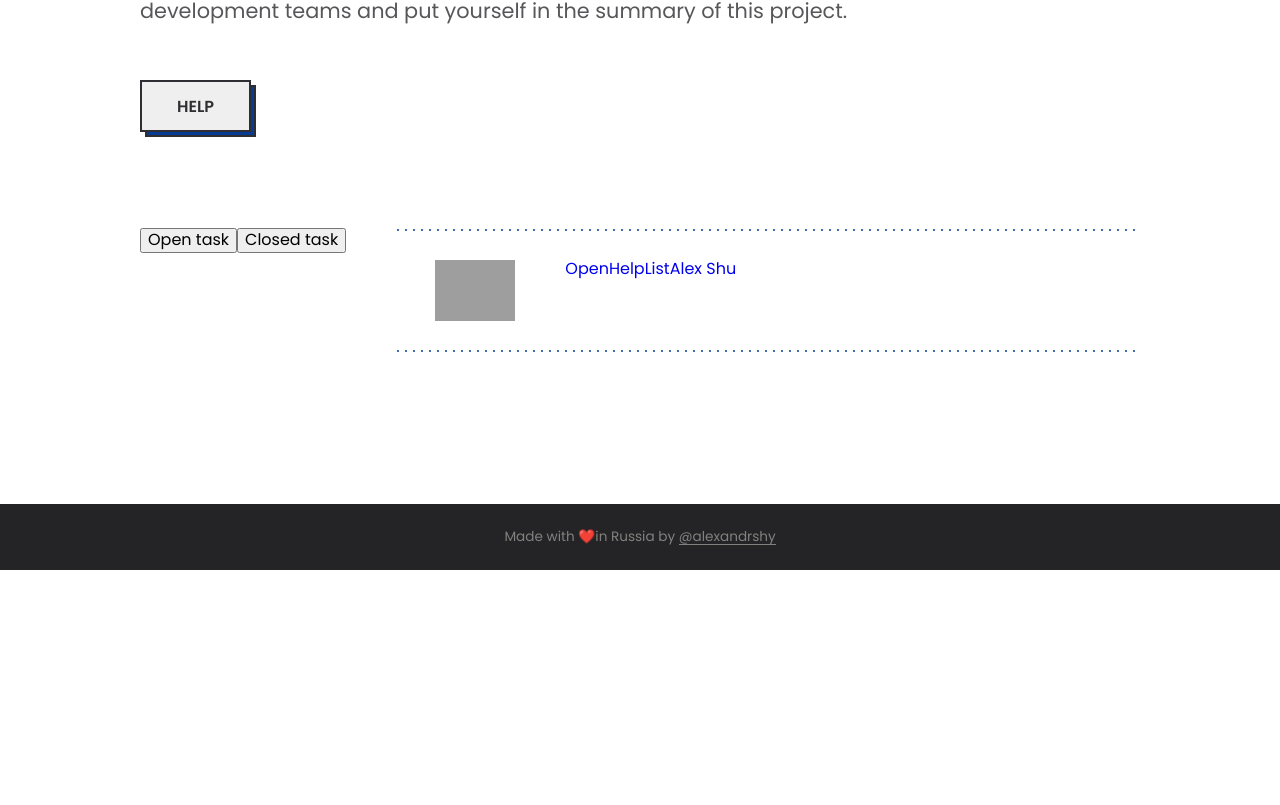
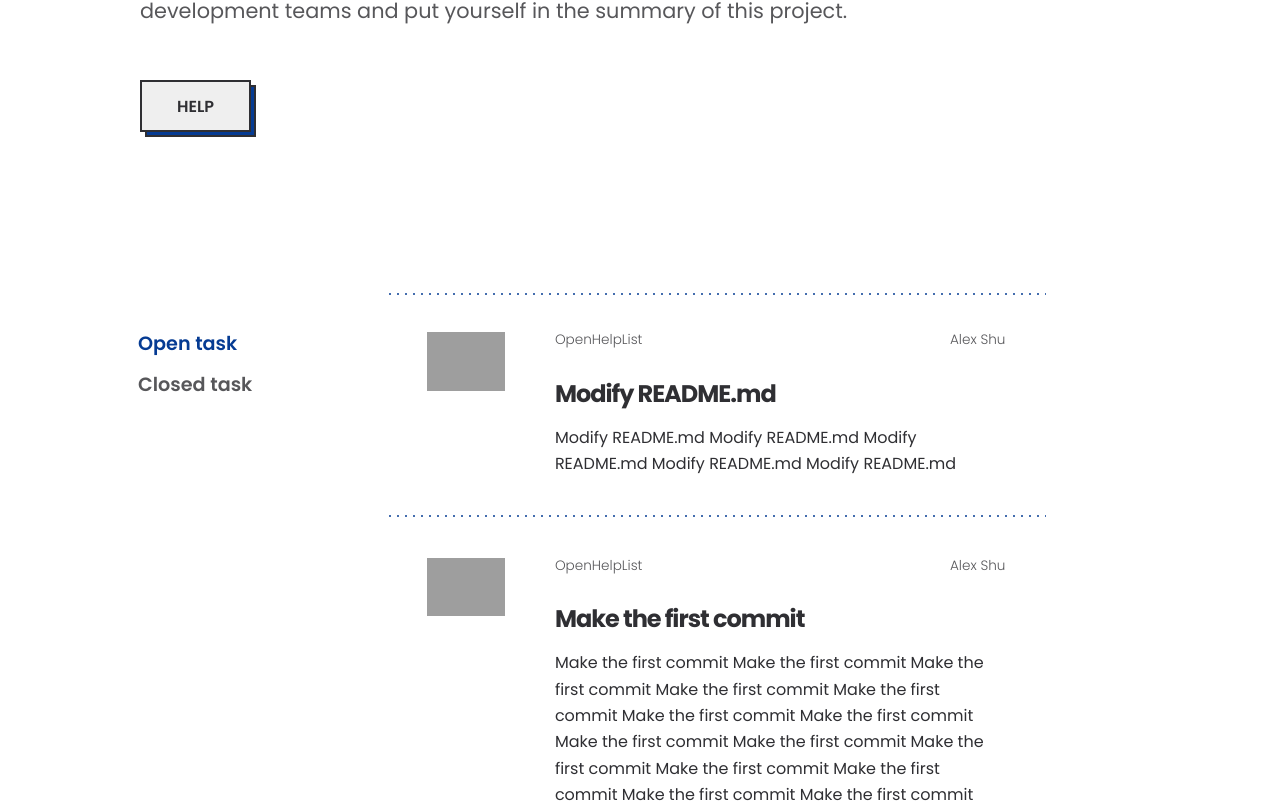
Before and after one commit to Alexandrshy/OpenHelpList, a Vue app: page /#/ in a window 1280 px wide. Shown: the part 495-1300 px from the top of the page. Before the commit the page ends 1065 px from the top, so only its background shows below. Built offline with nearby package versions, Linux system fonts and the light colour scheme; grey boxes are pictures that could not be loaded.

Commit message:
Fixed layout

```diff
--- a/src/components/Home.vue
+++ b/src/components/Home.vue
@@ -8,36 +8,39 @@
       >Want to grow as a developer and find great work? Do not wipe your pants - engage Open Source projects. So the easiest way to get into the best development teams and put yourself in the summary of this project.</p>
       <button class="button">Help</button>
       <div class="task">
-        <div class="task__wrapper">
-          <div class="row">
-            <div class="col-sm-3">
-              <div class="task__switch">
-                <button>Open task</button>
-                <button>Closed task</button>
-              </div>
-            </div>
-            <div class="col-sm-9">
+        <div class="task__wrapper row">
+          <ul class="task__switch-list">
+            <li class="task__switch-item">
+              <button class="task__switch-button is-active">Open task</button>
+            </li>
+            <li class="task__switch-item">
+              <button class="task__switch-button">Closed task</button>
+            </li>
+          </ul>
           <ul class="task__list">
             <li class="task__item" v-for="task in tasks" :key="task.id">
               <div class="task__logo-part">
-                    <img
-                      class="task__logo"
-                      :src="`${task.projectLogo}`"
-                      :alt="`${task.project} logo`"
-                    >
+                <img class="task__logo" :src="`${task.projectLogo}`" :alt="`${task.project} logo`">
               </div>
               <div class="task__desc-part">
                 <div class="task__item-header">
-                      <a class="task__project-title" href="`${task.projectLink}`">{{task.project}}</a>
-                      <a class="task__author" href="`${task.authorLink}`">{{task.author}}</a>
+                  <a
+                    class="task__header-link task__project-title"
+                    href="`${task.projectLink}`"
+                  >{{task.project}}</a>
+                  <a
+                    class="task__header-link task__author"
+                    href="`${task.authorLink}`"
+                  >{{task.author}}</a>
                 </div>
-                    <div class="task__item-main"></div>
+                <div class="task__item-main">
+                  <h3 class="task__title">{{task.title}}</h3>
+                  <p class="task__description">{{task.description}}</p>
+                </div>
                 <div class="task__item-footer"></div>
               </div>
             </li>
           </ul>
-            </div>
-          </div>
         </div>
       </div>
     </section>
@@ -63,6 +66,21 @@ export default {
           language: "JavaScript",
           level: "junior",
           completed: false
+        },
+        {
+          id: 2,
+          author: "Alex Shu",
+          authorLink: "https://github.com/Alexandrshy",
+          project: "OpenHelpList",
+          projectLink: "https://github.com/Alexandrshy/OpenHelpList",
+          projectLogo:
+            "https://user-images.githubusercontent.com/10379601/29446482-04f7036a-841f-11e7-9872-91d1fc2ea683.png",
+          title: "Make the first commit",
+          description:
+            "Make the first commit Make the first commit Make the first commit Make the first commit Make the first commit Make the first commit Make the first commit Make the first commit Make the first commit Make the first commit Make the first commit Make the first commit Make the first commit Make the first commit Make the first commit Make the first commit Make the first commit Make the first commit Make the first commit Make the first commit Make the first commit",
+          language: "JavaScript",
+          level: "junior",
+          completed: true
         }
       ]
     };
--- a/src/style/main/grid.css
+++ b/src/style/main/grid.css
@@ -19,24 +19,6 @@
   margin-left: -0.5rem;
 }
 
-.col-sm-3,
-.col-sm-9 {
-  flex: 0 0 auto;
-  padding-right: 0.5rem;
-  padding-left: 0.5rem;
-  box-sizing: border-box;
-}
-
-.col-sm-3 {
-  flex-basis: 25%;
-  max-width: 25%;
-}
-
-.col-sm-9 {
-  flex-basis: 75%;
-  max-width: 75%;
-}
-
 @media (max-width: 1980px) {
   .container {
     max-width: 1200px;
--- a/src/style/main/main.css
+++ b/src/style/main/main.css
@@ -16,6 +16,16 @@ a {
   text-decoration: none;
 }
 
+a,
+button {
+  transition: all 0.3s ease;
+}
+
+a:focus,
+button:focus {
+  outline: none;
+}
+
 p {
   margin: 0;
 }
@@ -31,10 +41,35 @@ h1,
   letter-spacing: -1px;
 }
 
+h2,
+.h2 {
+  position: relative;
+  margin: 0 0 2.2rem;
+  padding-bottom: 2rem;
+  font-size: 3.5rem;
+  font-weight: 700;
+  line-height: 1.25;
+  letter-spacing: -1px;
+}
+
+h3,
+.h3 {
+  position: relative;
+  margin: 0 0 1rem;
+  font-size: 1.5rem;
+  font-weight: 700;
+  line-height: 1.2;
+  letter-spacing: -1px;
+}
+
 h1:after,
 .h1:after,
 h1:before,
-.h1:before {
+.h1:before,
+h2:after,
+.h2:after,
+h2:before,
+.h2:before {
   content: "";
   position: absolute;
   bottom: 0;
--- a/src/style/task/index.css
+++ b/src/style/task/index.css
@@ -1,28 +1,78 @@
 .task {
-  padding: 6rem 0;
+  padding: 10rem 0;
+}
+
+.task__switch-list {
+  width: 25%;
+  min-width: 250px;
+  padding: 2.5rem 0;
+  margin: 0;
+  list-style-type: none;
+}
+
+.task__switch-button {
+  display: block;
+  margin-bottom: 1rem;
+  font-size: 1.2rem;
+  font-weight: 600;
+  background-color: transparent;
+  border: 0;
+  color: #57575a;
+  cursor: pointer;
+}
+
+.task__switch-button:last-child {
+  margin-bottom: 1rem;
+}
+
+.task__switch-button.is-active {
+  color: #053b93;
 }
 
 .task__list {
+  width: 65%;
   padding: 0;
   margin: 0;
   list-style-type: none;
   background-image: url("../../assets/dot.svg");
-  background-repeat: repeat-x, repeat-x;
+  background-repeat: repeat-x;
   background-position: 0 0;
 }
 
 .task__item {
   display: flex;
   flex-wrap: nowrap;
-  padding: 2rem 1rem;
+  padding: 2.5rem 1rem;
   background-image: url("../../assets/dot.svg");
-  background-repeat: repeat-x, repeat-x;
+  background-repeat: repeat-x;
   background-position: 0 100%;
 }
 
 .task__logo-part {
   width: 100px;
   padding: 0 25px;
+}
+
+.task__item-header {
+  display: flex;
+  justify-content: space-between;
+  margin-bottom: 2rem;
+}
+
+.task__header-link {
+  font-weight: 300;
+  font-size: 0.85rem;
+  color: #57575a;
+}
+
+.task__header-link:hover,
+.task__header-link:focus {
+  color: #053b93;
+}
+
+.task__description {
+  font-size: 1rem;
+  line-height: 1.65;
 }
 
 .task__desc-part {
```
Lines whose indentation alone changed are shown as unchanged.
